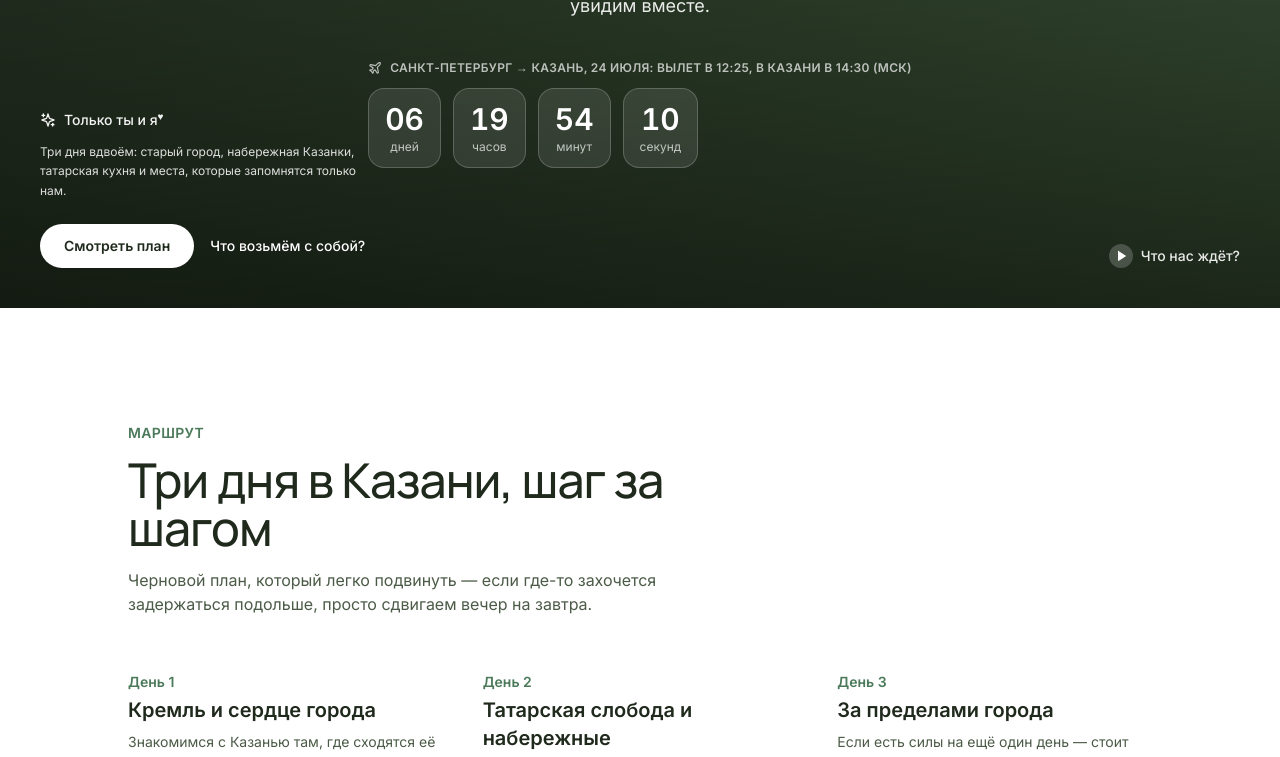
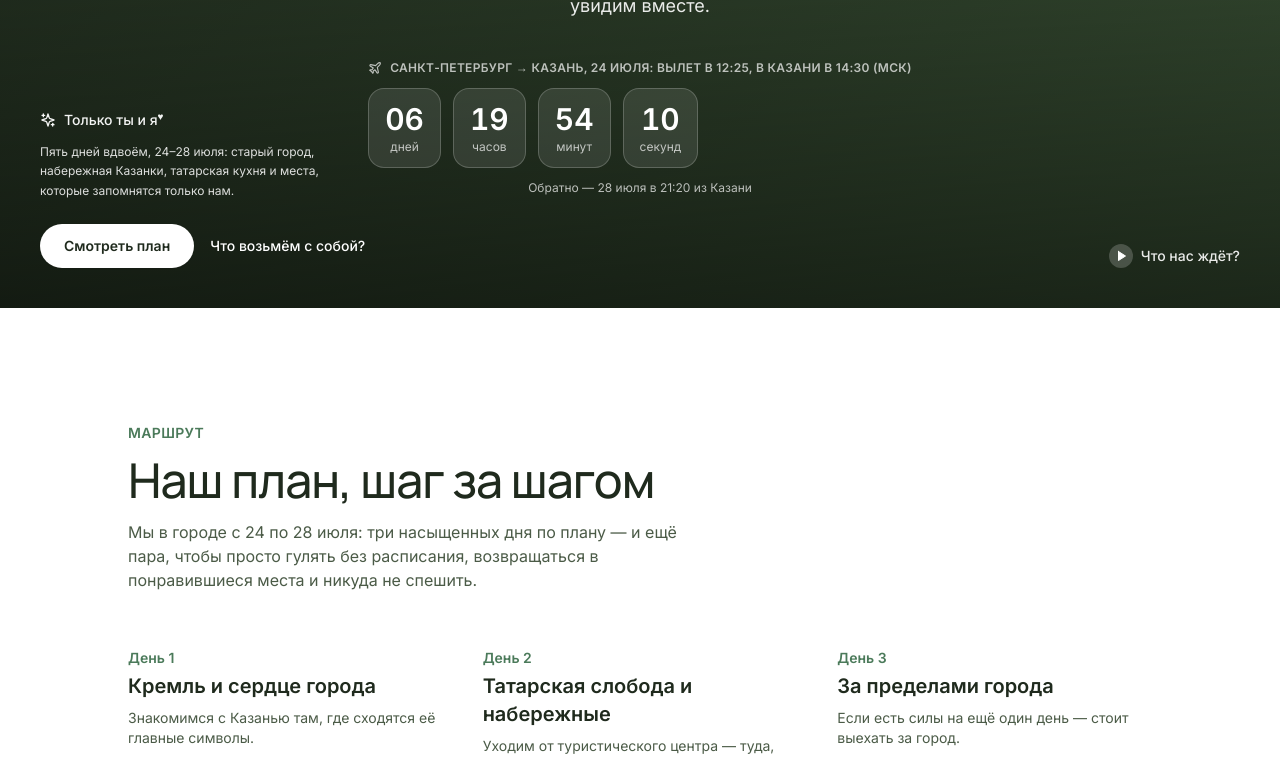
Before and after one commit to Xver1Xrd/Kazan, a React (Vite) app: page / in a window 1280 px wide. Shown: the part 492-1249 px from the top of the page. Built offline with nearby package versions, Linux system fonts and the light colour scheme.

Commit message:
Update trip to 24-28 July: add return flight (21:20 from Kazan), fix day counts in copy

```diff
--- a/index.html
+++ b/index.html
@@ -3,16 +3,16 @@
   <head>
     <meta charset="UTF-8" />
     <meta name="viewport" content="width=device-width, initial-scale=1.0" />
-    <title>Казань вдвоём — маршрут на 3 дня</title>
+    <title>Казань вдвоём — 24–28 июля</title>
     <meta
       name="description"
-      content="Маршрут на три дня в Казани для двоих: Кремль и Кул-Шариф, Старо-Татарская слобода, татарская кухня, чек-лист и карта ключевых мест."
+      content="Поездка в Казань вдвоём, 24–28 июля: Кремль и Кул-Шариф, Старо-Татарская слобода, татарская кухня, чек-лист и карта ключевых мест."
     />
     <meta property="og:type" content="website" />
-    <meta property="og:title" content="Казань вдвоём — маршрут на 3 дня" />
+    <meta property="og:title" content="Казань вдвоём — 24–28 июля" />
     <meta
       property="og:description"
-      content="Маршрут на три дня в Казани для двоих: Кремль и Кул-Шариф, Старо-Татарская слобода, татарская кухня, чек-лист и карта ключевых мест."
+      content="Поездка в Казань вдвоём, 24–28 июля: Кремль и Кул-Шариф, Старо-Татарская слобода, татарская кухня, чек-лист и карта ключевых мест."
     />
     <meta property="og:locale" content="ru_RU" />
     <link
--- a/src/components/Countdown.tsx
+++ b/src/components/Countdown.tsx
@@ -76,6 +76,21 @@ export default function Countdown({ variant = 'light' }: Props) {
           </div>
         ))}
       </div>
+      <p className={`mt-3 text-xs ${subTone}`}>
+        Обратно —{' '}
+        {new Date(TRIP.returnISO).toLocaleDateString('ru-RU', {
+          day: 'numeric',
+          month: 'long',
+          timeZone: 'Europe/Moscow',
+        })}{' '}
+        в{' '}
+        {new Date(TRIP.returnISO).toLocaleTimeString('ru-RU', {
+          hour: '2-digit',
+          minute: '2-digit',
+          timeZone: 'Europe/Moscow',
+        })}{' '}
+        из Казани
+      </p>
     </div>
   );
 }
--- a/src/components/Hero.tsx
+++ b/src/components/Hero.tsx
@@ -59,7 +59,7 @@ export default function Hero() {
           </span>
         </div>
         <p className="text-white/85 text-xs leading-relaxed mb-6 max-w-xs">
-          Три дня вдвоём: старый город, набережная Казанки, татарская кухня и места, которые запомнятся только нам.
+          Пять дней вдвоём, 24–28 июля: старый город, набережная Казанки, татарская кухня и места, которые запомнятся только нам.
         </p>
         <div className="flex items-center gap-4 flex-wrap">
           <Link
--- a/src/components/MemoriesSection.tsx
+++ b/src/components/MemoriesSection.tsx
@@ -19,7 +19,7 @@ export default function MemoriesSection() {
             Что мы хотим успеть вдвоём
           </h2>
           <p className="mt-4 text-white/70 max-w-xl mx-auto">
-            Не расписание, а список моментов, которые хочется собрать за эти три дня.
+            Не расписание, а список моментов, которые хочется собрать за эти пять дней.
           </p>
         </Reveal>
 
--- a/src/components/RouteSection.tsx
+++ b/src/components/RouteSection.tsx
@@ -13,11 +13,11 @@ export default function RouteSection() {
             className="mt-3 text-3xl sm:text-4xl md:text-5xl font-normal text-[#1f2a1d] dark:text-white max-w-2xl"
             style={{ letterSpacing: '-0.02em' }}
           >
-            Три дня в Казани, шаг за шагом
+            Наш план, шаг за шагом
           </h2>
           <p className="mt-4 text-[#4b5b47] dark:text-white/60 max-w-xl">
-            Черновой план, который легко подвинуть — если где-то захочется задержаться подольше, просто сдвигаем вечер на
-            завтра.
+            Мы в городе с 24 по 28 июля: три насыщенных дня по плану — и ещё пара, чтобы просто гулять без расписания,
+            возвращаться в понравившиеся места и никуда не спешить.
           </p>
         </Reveal>
 
--- a/src/data.ts
+++ b/src/data.ts
@@ -24,6 +24,7 @@ export const TRIP = {
   to: 'Казань',
   departISO: '2026-07-24T12:25:00+03:00',
   arriveISO: '2026-07-24T14:30:00+03:00',
+  returnISO: '2026-07-28T21:20:00+03:00',
   fromAirport: 'Пулково (LED)',
   toAirport: 'Казань (KZN)',
 };
```
